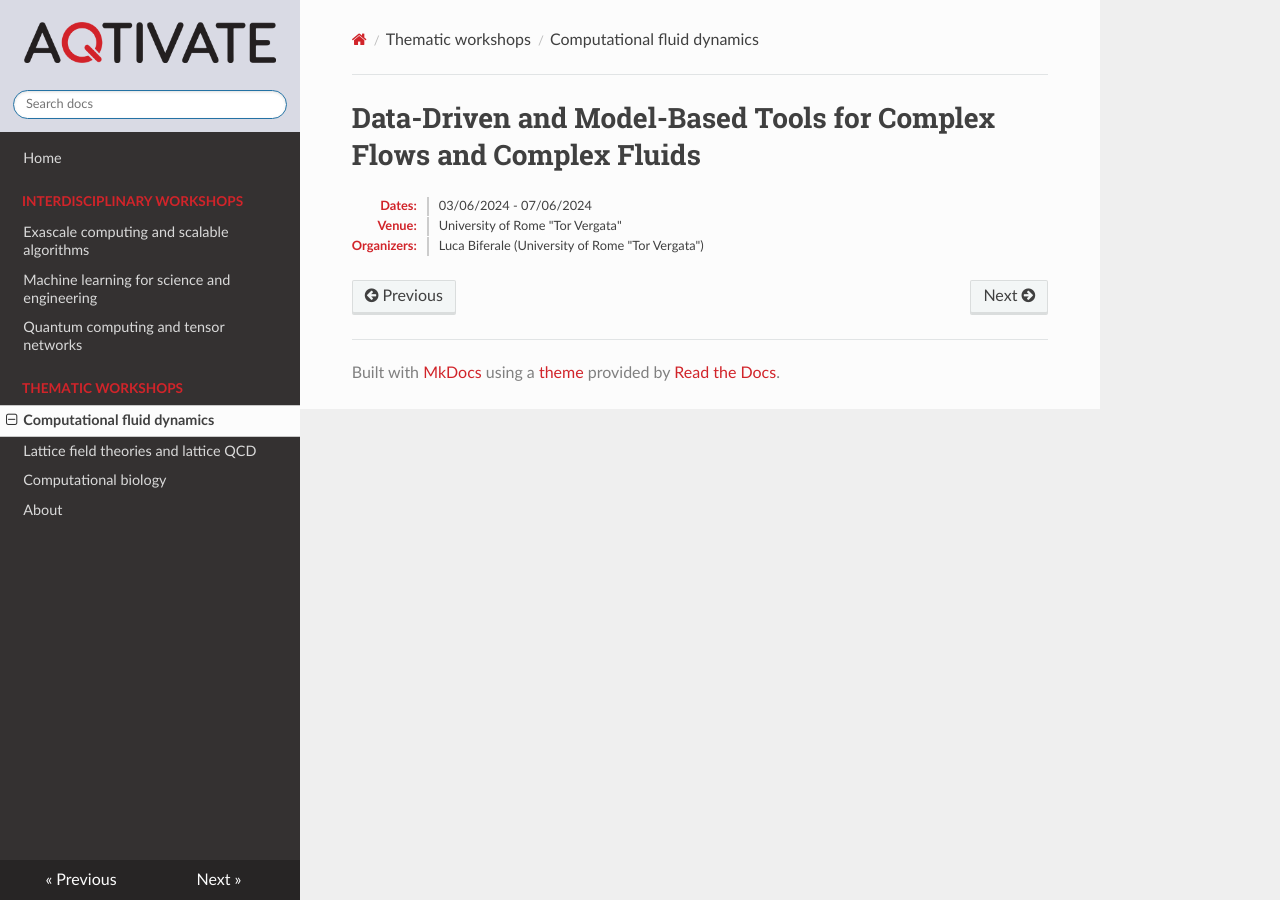
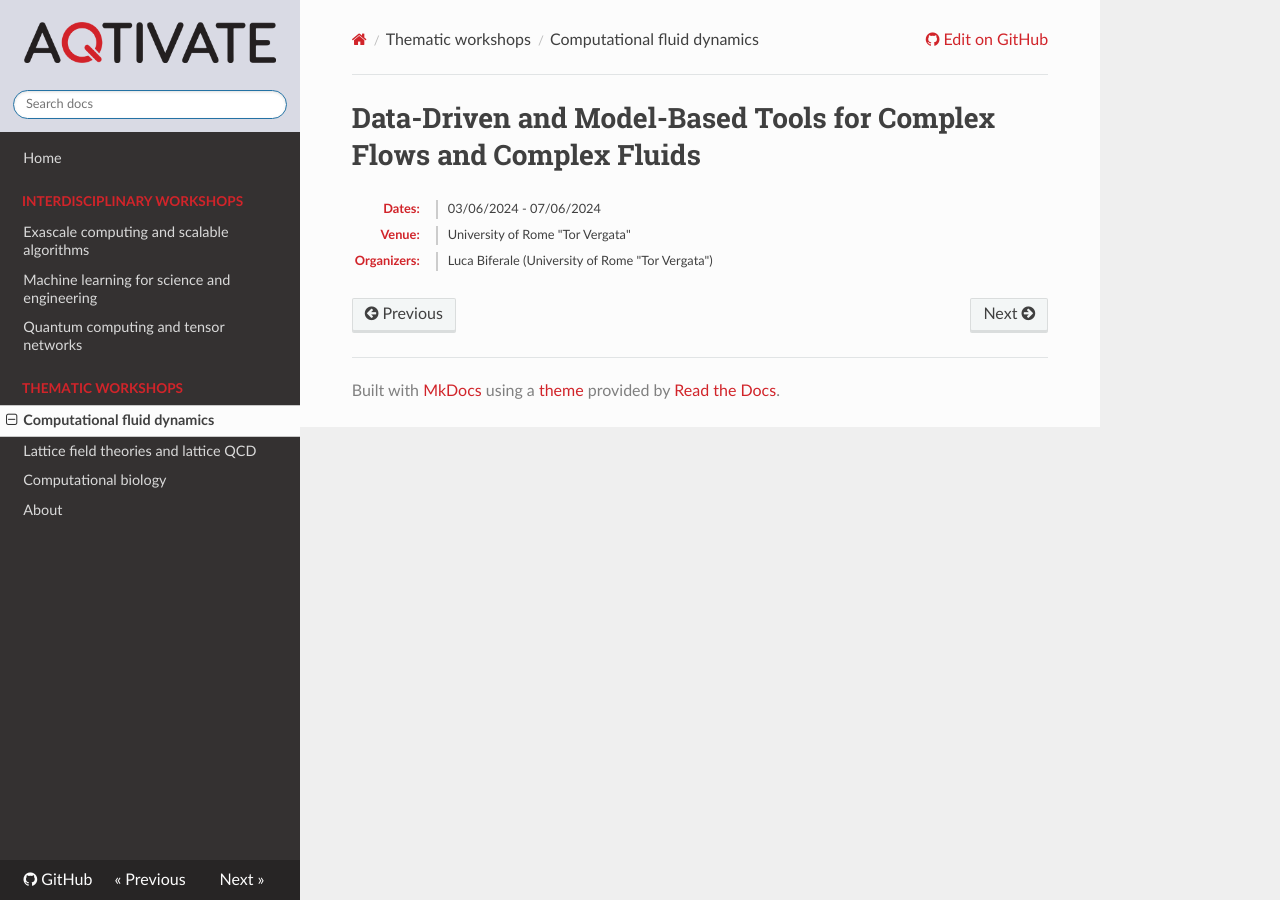
Before and after one commit to CaSToRC-CyI/aqtivate, an MkDocs documentation site: the page built from docs/ws/cfd.md, in a window 1280 px wide. Built offline with MkDocs 1.6.1, drawn with Linux system fonts in a browser that asks for light colours; nearby versions of some CDN libraries.

Commit message:
Minor tweaks to CSS

```diff
--- a/docs/css/extra.css
+++ b/docs/css/extra.css
@@ -66,13 +66,13 @@ dl.event-info dt {
     color: #D1242A !important;
     border: none !important;
     padding: 0 !important;
-    margin: 0 !important;
+    margin: 3px !important;
 }
 
 dl.event-info dd {
     background-color: transparent !important;
     border: none !important;
     padding: 0 0 0 10px !important;
-    margin: 0 !important;
+    margin: 3px !important;
     border-left: 2px solid #ccc !important;
 }
--- a/mkdocs.yml
+++ b/mkdocs.yml
@@ -3,6 +3,8 @@ site_dir: site
 use_directory_urls: true  # This is default, creates about/index.html for about.md
 
 site_name: Aqtivate Training Content
+repo_url: https://github.com/CaSToRC-CyI/aqtivate
+
 nav:
   - Home: index.md
   - Interdisciplinary workshops:
```
